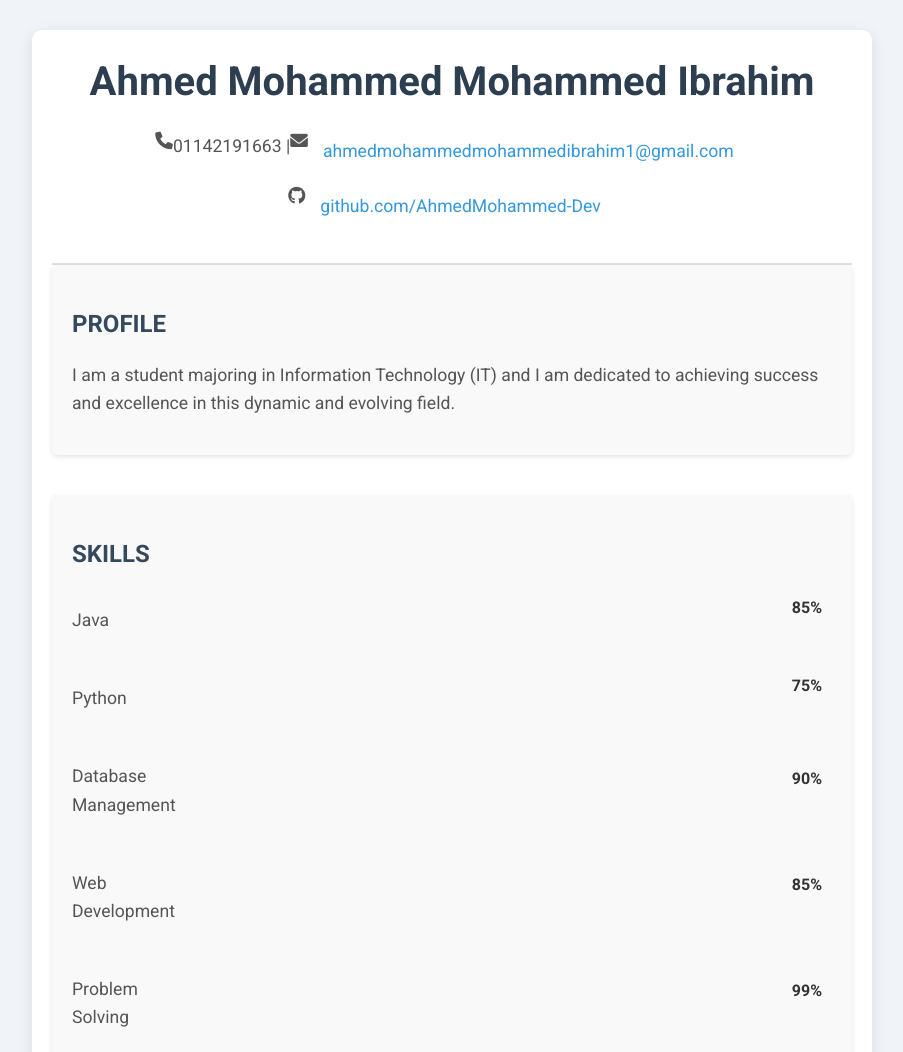
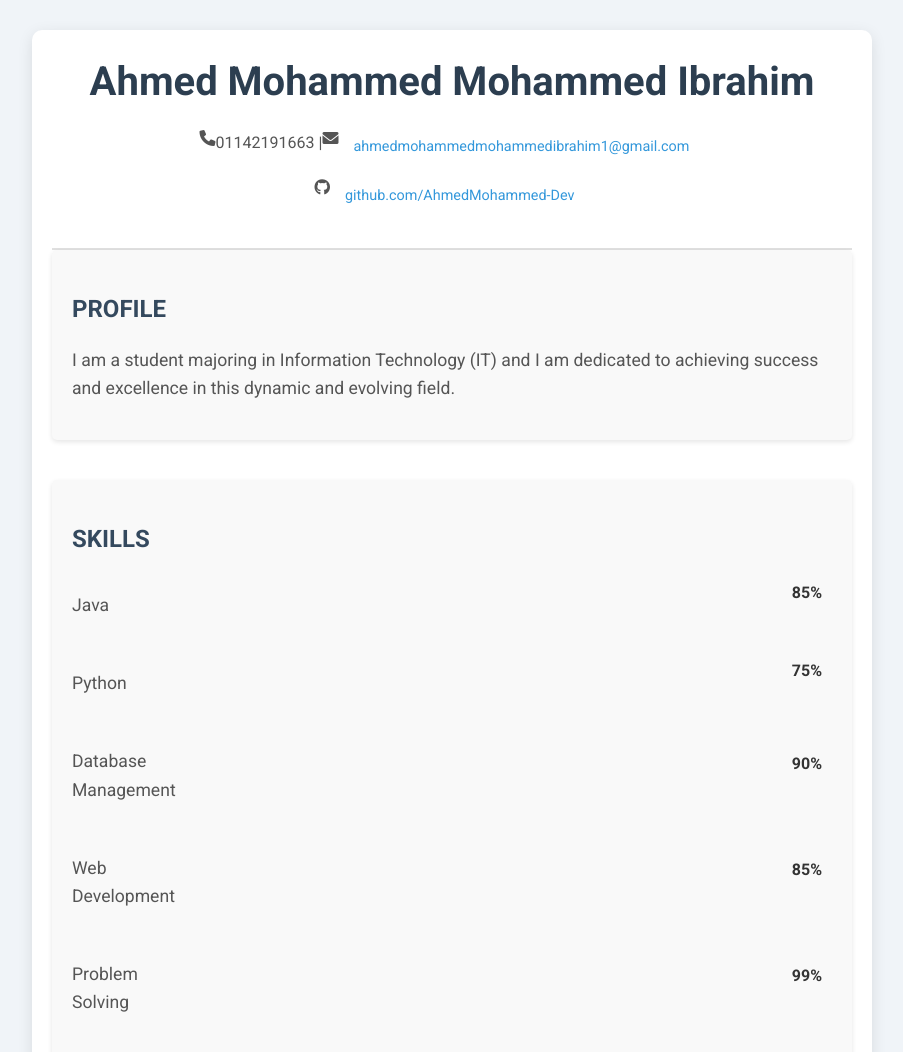
Before and after one commit to AhmedMohammed-Dev/testweb, a plain HTML site: page index.html in a window 1280 px wide. Shown: the top 1052 px of the page, without its empty margins (188-1091 px from the left). Drawn offline with Linux system fonts and the light colour scheme.

Commit message:
Update style.css

```diff
--- a/style.css
+++ b/style.css
@@ -51,6 +51,7 @@ p {
     flex-wrap: wrap; /* التفاف العناصر عند الحاجة */
 }
 
+/* تنسيق البريد الإلكتروني */
 .contact-info a {
     color: #3498db; /* لون الروابط */
     text-decoration: none; /* إزالة الخط السفلي */
@@ -58,12 +59,17 @@ p {
     border-radius: 5px; /* زوايا منحنية */
     transition: background 0.3s ease; /* تأثير انتقال */
     margin: 0 5px; /* مسافة بين الروابط */
+    font-size: 0.9em; /* تصغير حجم الخط */
 }
 
-.contact-info a:hover {
-    background-color: #3498db; /* لون عند مرور الفأرة */
-    color: white; /* تغيير لون النص عند المرور */
+/* تنسيق معلومات الاتصال */
+.contact-info {
+    display: flex; /* استخدام flexbox */
+    justify-content: center; /* محاذاة في الوسط */
+    flex-wrap: wrap; /* التفاف العناصر عند الحاجة */
+    font-size: 1em; /* تصغير الحجم العام */
 }
+
 
 /* تنسيق الأقسام */
 .section {
```
